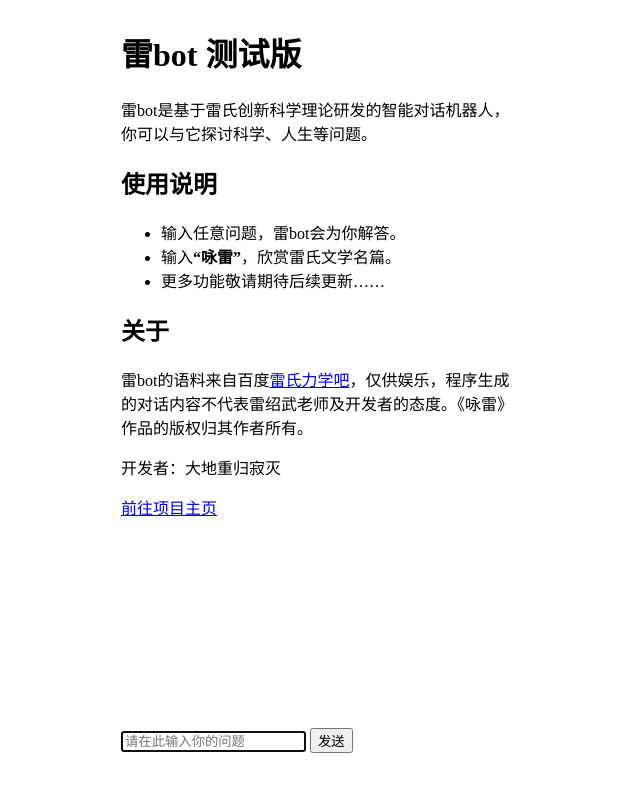
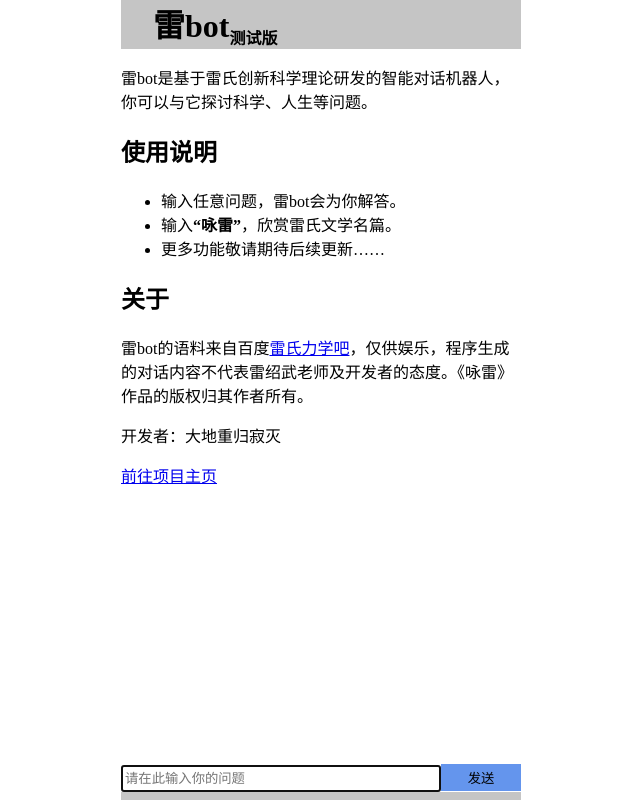
Before and after one commit to yongleiji/leibot, a plain HTML site: page index.html in a window 1280 px wide. Shown: the whole page, without its empty margins (319-959 px from the left). Drawn offline with Linux system fonts and the light colour scheme.

Commit message:
Update index.html

```diff
--- a/index.html
+++ b/index.html
@@ -1,5 +1,6 @@
 <!DOCTYPE html>
 <html lang="zh-CN">
+
 <head>
     <meta charset="UTF-8">
     <meta name="viewport" content="width=device-width, initial-scale=1.0">
@@ -8,21 +9,63 @@
         * {
             box-sizing: border-box;
         }
+
+        body {
+            margin: 0;
+            /* background: url("bg.jpg"); */
+        }
+
+        .main {
+            display: flex;
+            flex-flow: column nowrap;
+            align-items: center;
+            height: 100vh;
+        }
+
+        .main>* {
+            width: 25rem;
+            max-width: 100%;
+        }
+
         .dialogue {
-            margin: 0 auto;
-            width: 25em;
-            height: 90vh;
+            flex-grow: 1;
             overflow-y: auto;
         }
+
+        h1 {
+            margin: 0;
+            padding: 0 1em;
+            background-color: #80808075;
+        }
+
+        .beta {
+            vertical-align: sub;
+            font-size: 50%;
+        }
+
         .control {
-            margin: 0 auto;
-            width: 25em;
+            font-size: 1.2em;
         }
+
+        input {
+            width: 80%;
+            height: 2em;
+        }
+
+        button {
+            width: 20%;
+            height: 2em;
+            cursor: pointer;
+            background-color: #6495ed;
+            border: none;
+        }
+
         .message {
             display: flex;
             align-items: center;
             padding: .5em 0;
         }
+
         .message p {
             margin: 0 5%;
             padding: .3em 1em;
@@ -32,28 +75,42 @@
             overflow-wrap: break-word;
             white-space: pre-wrap;
         }
+
         .message img {
             border-radius: 100%;
             width: 15%;
         }
+
         .right {
             flex-direction: row-reverse;
         }
+
         .right p {
             background-color: cornflowerblue;
         }
+
         .yonglei::first-line {
             font-weight: bold;
             font-size: larger;
         }
+
+        footer {
+            height: .5em;
+            background-color: #80808075;
+        }
+
         .s {
             display: none;
         }
     </style>
 </head>
+
 <body>
+    <div class="main">
+        <header>
+            <h1>雷bot<span class="beta">测试版</span></h1>
+        </header>
         <div class="dialogue">
-        <h1>雷bot 测试版</h1>
             <p>雷bot是基于雷氏创新科学理论研发的智能对话机器人，你可以与它探讨科学、人生等问题。</p>
             <h2>使用说明</h2>
             <ul>
@@ -62,20 +119,26 @@
                 <li>更多功能敬请期待后续更新……</li>
             </ul>
             <h2>关于</h2>
-            <p>雷bot的语料来自百度<a href="https://tieba.baidu.com/f?kw=%E9%9B%B7%E6%B0%8F%E5%8A%9B%E5%AD%A6&ie=utf-8" target="_blank" rel="noopener noreferrer">雷氏力学吧</a>，仅供娱乐，程序生成的对话内容不代表雷绍武老师及开发者的态度。《咏雷》作品的版权归其作者所有。</p>
+            <p>雷bot的语料来自百度<a href="https://tieba.baidu.com/f?kw=%E9%9B%B7%E6%B0%8F%E5%8A%9B%E5%AD%A6"
+                    target="_blank" rel="noopener noreferrer">雷氏力学吧</a>，仅供娱乐，程序生成的对话内容不代表雷绍武老师及开发者的态度。《咏雷》作品的版权归其作者所有。
+            </p>
             <p>开发者：大地重归寂灭</p>
             <a href="https://github.com/yongleiji/leibot" target="_blank" rel="noopener noreferrer">前往项目主页</a>
         </div>
         <div class="control">
-        <input type="text" placeholder="请在此输入你的问题" autofocus>
-        <button type="button" onclick="sendMessage()">发送</button>
+            <input type="text" placeholder="请在此输入你的问题" autofocus><button type="button"
+                onclick="sendMessage()">发送</button>
+        </div>
+        <footer></footer>
     </div>
     <div class="s">
         <div class="message right">
-            <img src="me.jpg" alt="我"><p></p>
+            <img src="me.jpg" alt="我">
+            <p></p>
         </div>
         <div class="message">
-            <img src="lei.jpg" alt="雷bot"><p></p>
+            <img src="lei.jpg" alt="雷bot">
+            <p></p>
         </div>
     </div>
     <script src="papaparse.min.js"></script>
@@ -97,7 +160,7 @@
         });
         const dialogue = document.querySelector('div.dialogue');
         const input = document.querySelector('input');
-        input.addEventListener('keypress', function(event) {
+        input.addEventListener('keypress', function (event) {
             if (event.keyCode == 13)
                 sendMessage();
         });
@@ -138,4 +201,5 @@
         }
     </script>
 </body>
+
 </html>
```
Lines whose indentation alone changed are shown as unchanged.
